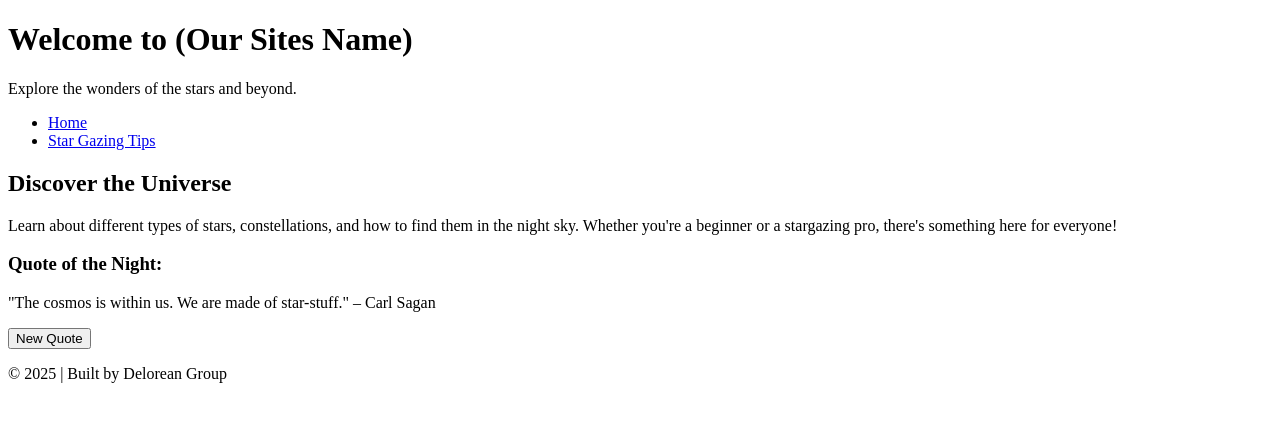
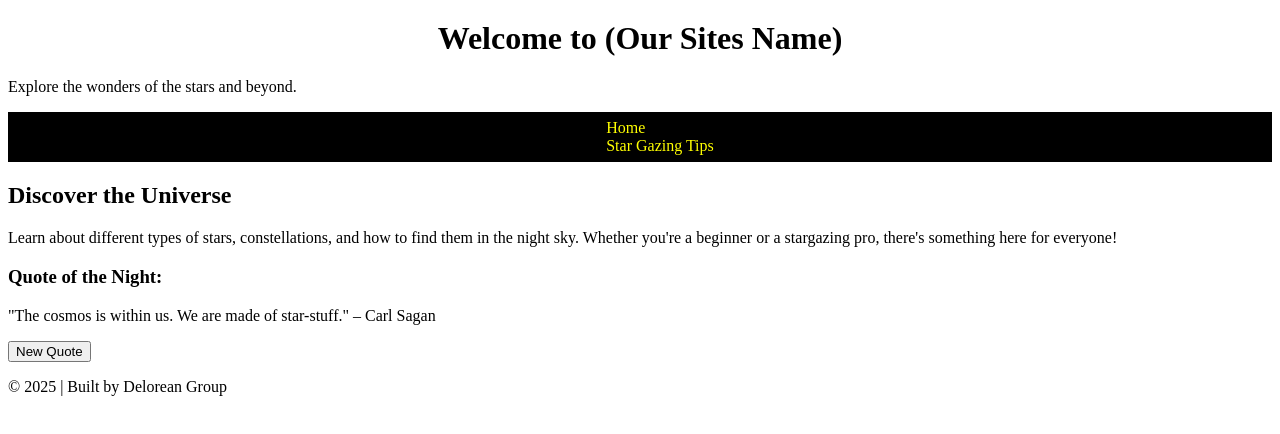
Before and after one commit to Creel90/DeLorean, a plain HTML site: page Final-Documentation/home.html in a window 1280 px wide. Drawn offline with Linux system fonts and the light colour scheme.

Commit message:
Describe what you changed

```diff
--- a/Final-Documentation/styles.css
+++ b/Final-Documentation/styles.css
@@ -0,0 +1,18 @@
+h1 {
+    text-align: center;
+    margin-top: 20px;
+}
+
+
+nav {
+    height: 50px;
+    background-color: black;
+    display: flex;
+    align-items: center;
+    justify-content: space-evenly;
+}
+
+nav a {
+    text-decoration: none;
+    color: yellow;
+}
```
Also changed, not shown: Final-Documentation/Final-project /Stars.html (renamed from Final-Documentation/Final project /Stars.html, +6 -5 lines), Final-Documentation/Final-project /index.html (renamed from Final-Documentation/Final project /index.html, +1 -1 lines), Final-Documentation/Final-project /Stars:img/6ZeJhkuqkud68ngfVZQEVe.jpg (added), Final-Documentation/Final-project /Stars:img/Arcturus-01w.jpg (renamed from Final-Documentation/Final project /Stars:img/Arcturus-01w.jpg), Final-Documentation/Final-project /Stars:img/Sirius.jpg.webp (renamed from Final-Documentation/Final project /Stars:img/Sirius.jpg.webp), Final-Documentation/Final-project /Stars:img/Unknown.jpeg (renamed from Final-Documentation/Final project /Stars:img/Unknown.jpeg), Final-Documentation/Final-project /css/styles.css (renamed from Final-Documentation/Final project /css/styles.css), Final-Documentation/Final-project /css2/styles.css (renamed from Final-Documentation/Final project /css2/styles.css), 4 other files.
